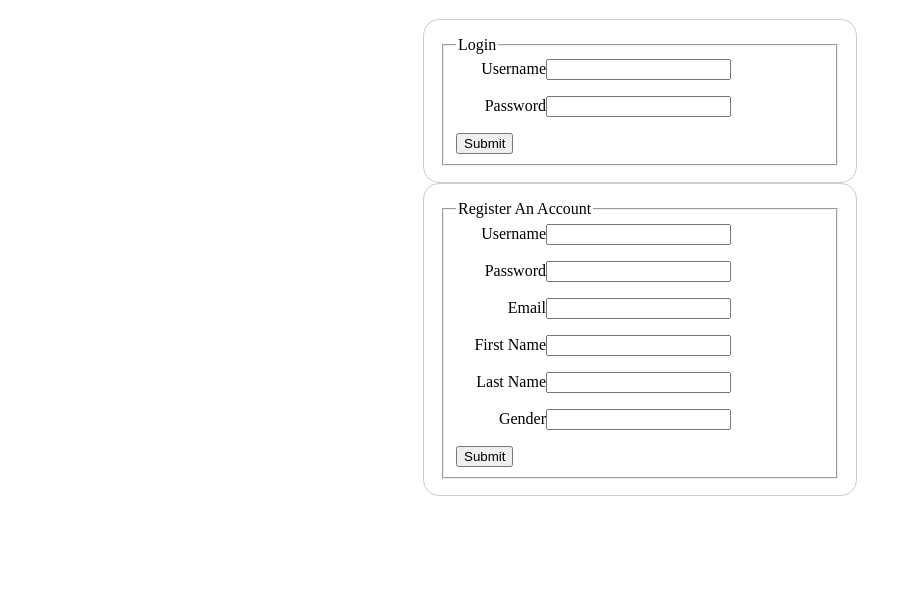
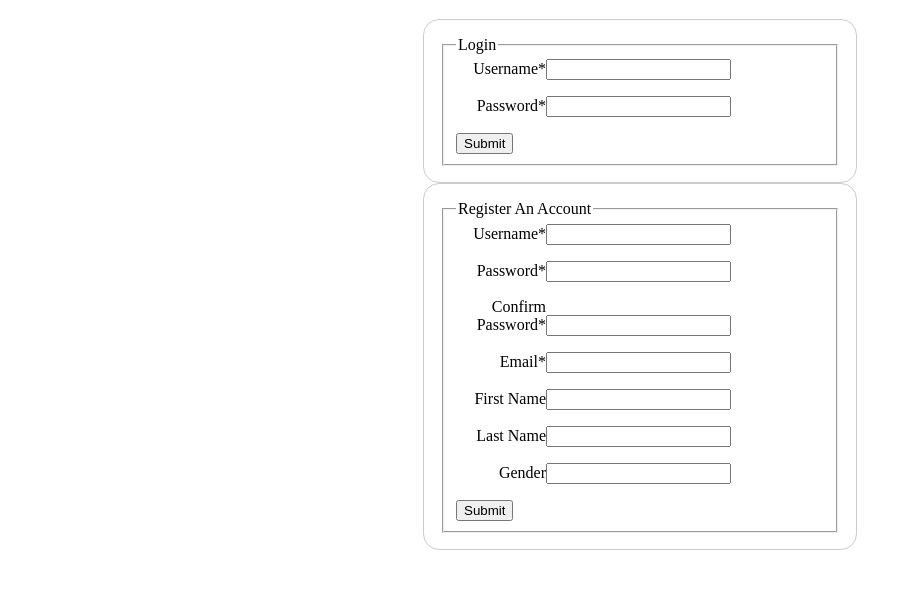
Before and after one commit to longb1/typing-game, a plain HTML site: page login/login.html in a window 1280 px wide. Shown: the part 61-650 px from the top of the page, without its empty margins (0-911 px from the left). Drawn offline with Linux system fonts and the light colour scheme.

Commit message:
add register and login form
add register and login form to hte front end os the user can enter their details.

```diff
--- a/login/login.html
+++ b/login/login.html
@@ -16,8 +16,8 @@
             <fieldset>
                 <legend>Login</legend>
                 <ul>
-                    <li><label for="loginUserName">Username</label><input name="loginUserName" type="text" id="loginUserName"></li>
-                    <li><label for="loginPassword">Password</label><input name="loginPassword" type="password" id="loginPassword"></li>
+                    <li><label for="loginUser">Username*</label><input name="loginUser" type="text" id="loginUser" required></li>
+                    <li><label for="loginPass">Password*</label><input name="loginPass" type="password" id="loginPass" required></li>
                     <li><button type="submit">Submit</button></li>
                 </ul>
             </fieldset>
@@ -27,9 +27,10 @@
             <fieldset>
                 <legend>Register An Account</legend>
                 <ul>
-                    <li><label for="regUserName">Username</label><input name="regUserName" type="text" id="regUserName"></li>
-                    <li><label for="regPassword">Password</label><input name="regPassword" type="password" id="regPassword"></li>
-                    <li><label for="email">Email</label><input name="email" type="email" id="email"></li>
+                    <li><label for="regUser">Username*</label><input name="regUser" type="text" id="regUser" required></li>
+                    <li><label for="regPass">Password*</label><input name="regPass" type="password" id="regPass" required></li>
+                    <li><label for="regPassConf">Confirm Password*</label><input name="regPassConf" type="password" id="regPassConf" required></li>
+                    <li><label for="email">Email*</label><input name="email" type="email" id="email" required></li>
                     <li><label for="firstName">First Name</label><input name="firstName" type="text" id="firstName"></li>
                     <li><label for="lastName">Last Name</label><input name="lastName" type="text" id="lastName"></li>
                     <li><label for="gender">Gender</label><input name="gender" type="text" id="gender"></li>
```
